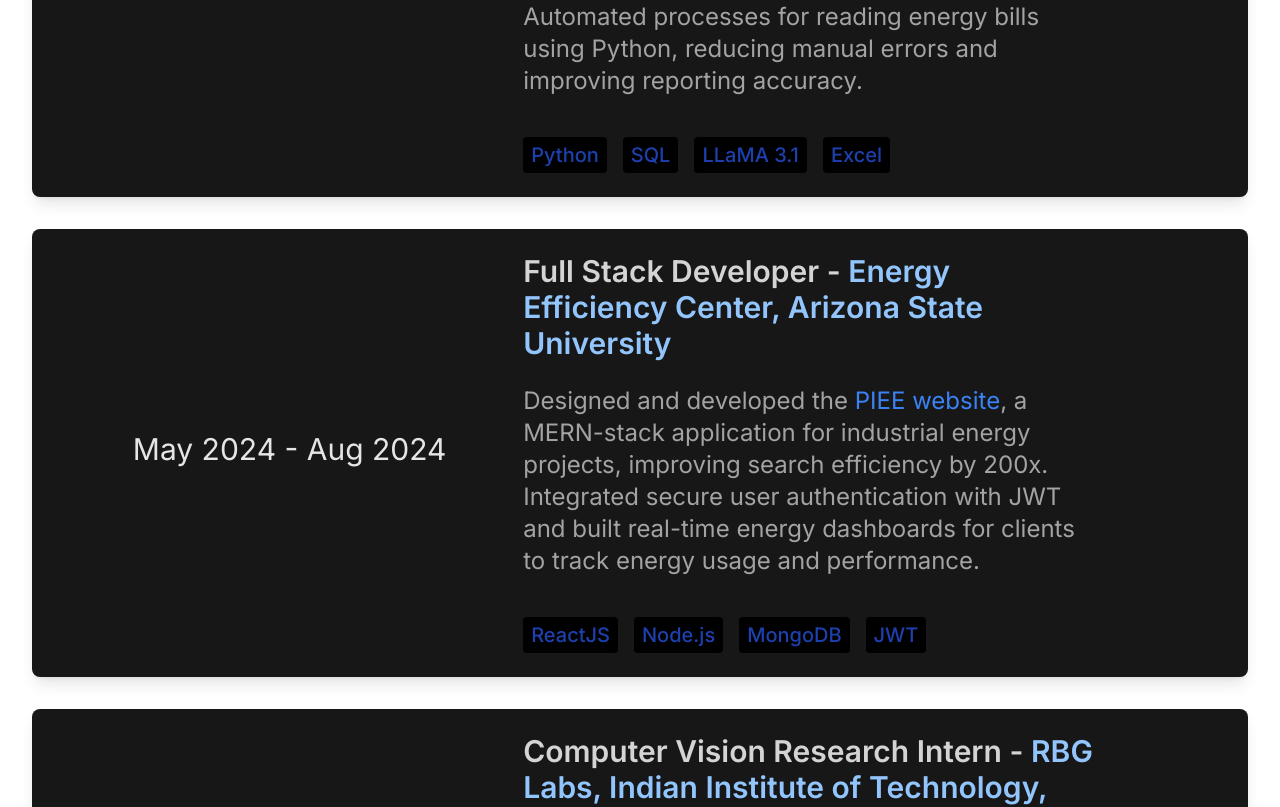
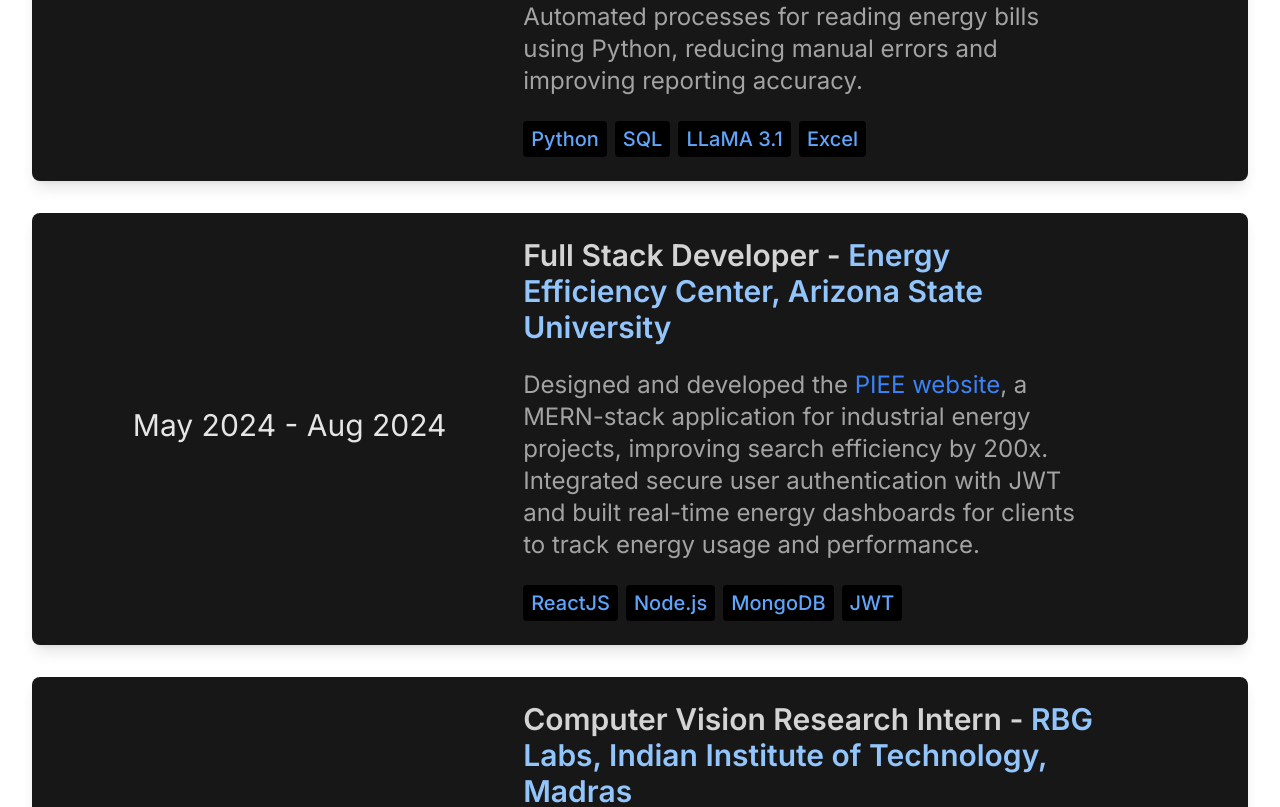
Before and after one commit to praveen-raj-m/mysite, a React (Vite) app: page / in a window 1280 px wide. Shown: the part 2770-3577 px from the top of the page. Built offline with nearby package versions, Linux system fonts and the light colour scheme.

Commit message:
Update Experience.jsx

```diff
--- a/src/components/Experience.jsx
+++ b/src/components/Experience.jsx
@@ -55,7 +55,7 @@
                       <motion.span
                         key={techIndex}
                         whileHover={{ scale: 1.1 }}
-                        className="mr-2 mt-4 rounded bg-black px-2 py-1 text-xl font-medium text-blue-800"
+                        className="flex flex-wrap gap-2 rounded bg-black px-2 py-1 text-xl font-medium text-blue-400"
                       >
                         {tech}
                       </motion.span>
```
